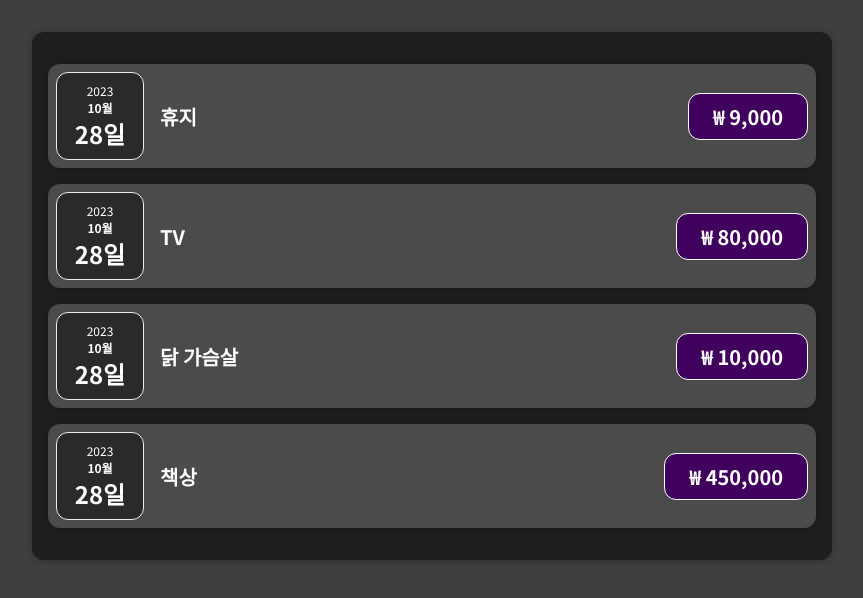
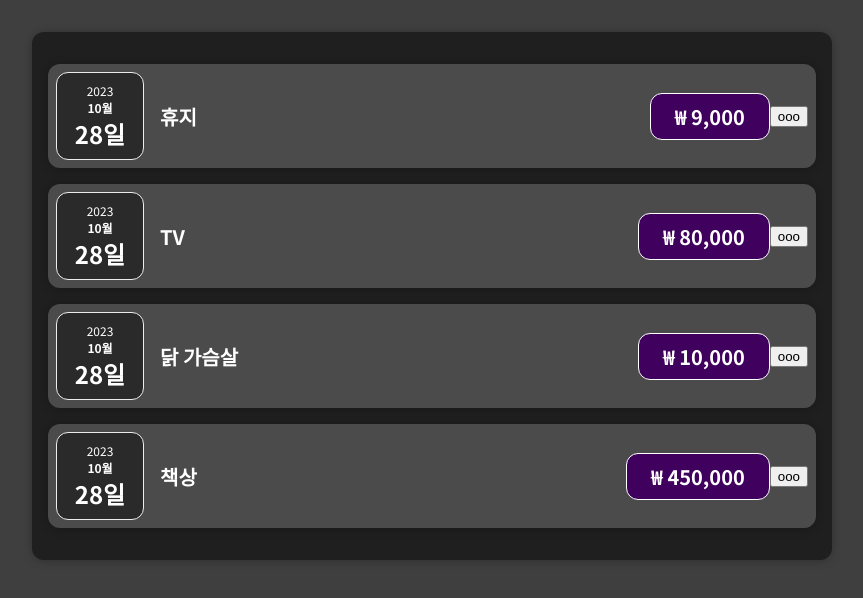
Before and after one commit to SAHA-YJB/SpendingCalculator, a React (Create React App) app: page / in a window 1280 px wide. Shown: the top 598 px of the page, without its empty margins (208-1071 px from the left). Built offline with nearby package versions, Linux system fonts and the light colour scheme.

Commit message:
features: item division

```diff
--- a/src/components/Expense/ExpenseItem.jsx
+++ b/src/components/Expense/ExpenseItem.jsx
@@ -1,22 +1,12 @@
 import React from "react";
 import "./ExpenseItem.css";
-import ExpenseDate from "./ExpenseDate";
-import Card from "../common/Card";
-
+import SingleExpenseItem from "./SingleExpenseItem";
 const ExpenseItem = ({ expenses }) => {
   return (
     <>
-      {expenses.map((expense) => {
-        return (
-          <Card className="expense-item" key={expense.id}>
-            <ExpenseDate expenses={expense} />
-            <div className="expense-item__description">
-              <h2>{expense.title}</h2>
-              <div className="expense-item__price">₩ {expense.amount}</div>
-            </div>
-          </Card>
-        );
-      })}
+      {expenses.map((expense) => (
+        <SingleExpenseItem key={expense.id} expense={expense} />
+      ))}
     </>
   );
 };
--- /dev/null
+++ b/src/components/Expense/SingleExpenseItem.jsx
@@ -0,0 +1,25 @@
+import React, { useState } from "react";
+import "./ExpenseItem.css";
+import ExpenseDate from "./ExpenseDate";
+import Card from "../common/Card";
+
+const SingleExpenseItem = ({ expense }) => {
+  const [title, setTitle] = useState(expense.title);
+
+  const editTitleHandler = () => {
+    setTitle("Updated!");
+  };
+
+  return (
+    <Card className="expense-item" key={expense.id}>
+      <ExpenseDate expenses={expense} />
+      <div className="expense-item__description">
+        <h2>{title}</h2>
+        <div className="expense-item__price">₩ {expense.amount}</div>
+      </div>
+      <button onClick={editTitleHandler}>ooo</button>
+    </Card>
+  );
+};
+
+export default SingleExpenseItem;
```
